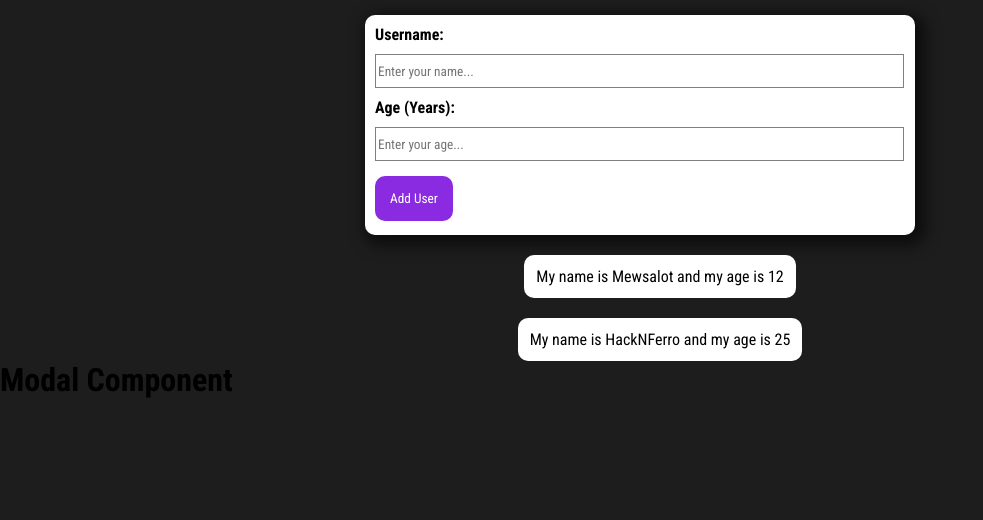
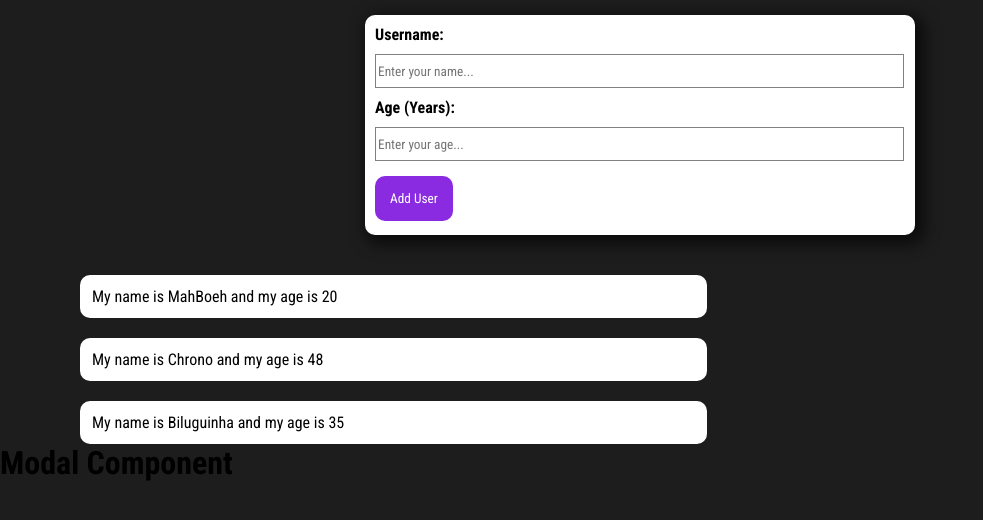
Before and after one commit to FilipiMachado/enter-data-reactjs, a React (Create React App) app: page / in a window 1280 px wide. Shown: the top 520 px of the page, without its empty margins (0-983 px from the left). Built offline with nearby package versions, Linux system fonts and the light colour scheme.

Commit message:
added data loop through array

```diff
--- a/src/components/Data/Data.css
+++ b/src/components/Data/Data.css
@@ -1,7 +1,8 @@
 ul {
+  width: 70%;
   display: flex;
-  flex-direction: row;
-  justify-content: center;
+  align-items: right;
+  flex-direction: column;
   margin-top: 20px;
   list-style-type: none;
 }
--- a/src/components/DataInput/DataInput.jsx
+++ b/src/components/DataInput/DataInput.jsx
@@ -40,8 +40,11 @@ const DataInput = () => {
           </button>
         </form>
       </div>
-      <Data user="Mewsalot" age="12" />
-      <Data user="HackNFerro" age="25" />
+      <ul>
+        {data.map((data) => {
+          return <Data user={data.user} age={data.age} key={data.id} />;
+        })}
+      </ul>
     </>
   );
 };
```
